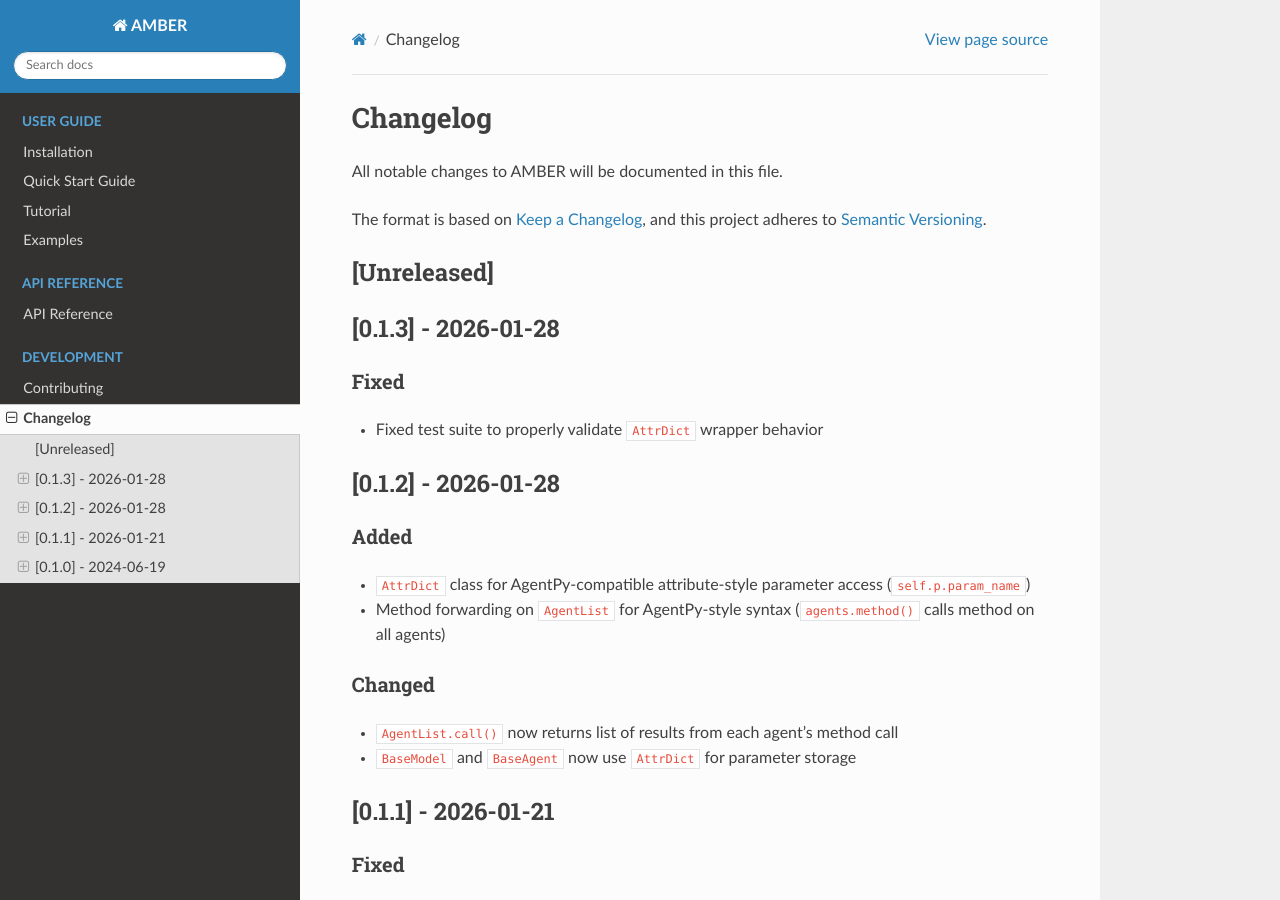
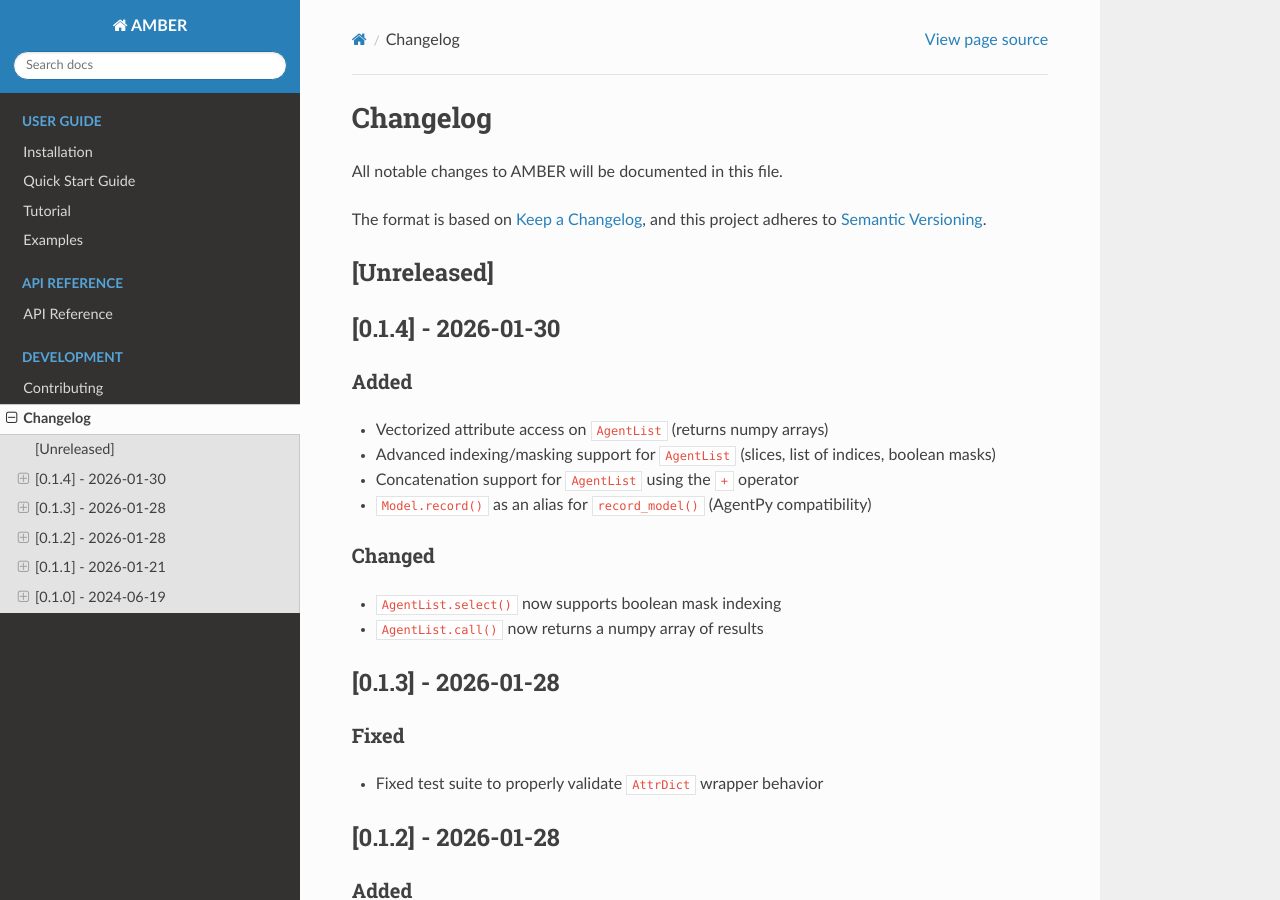
Before and after one commit to a11to1n3/AMBER, a Sphinx documentation site: the page built from docs/changelog.rst, in a window 1280 px wide and 900 px high. Built offline with Sphinx 7.4.7 and the Read the Docs theme 3.1.0, drawn with Linux system fonts in a browser that asks for light colours.

Commit message:
chore: Bump version to 0.1.4

```diff
--- a/docs/changelog.rst
+++ b/docs/changelog.rst
@@ -8,6 +8,21 @@ and this project adheres to `Semantic Versioning <https://semver.org/spec/v2.0.0
 
 [Unreleased]
 ------------
+
+[0.1.4] - 2026-01-30
+---------------------
+
+Added
+~~~~~
+- Vectorized attribute access on ``AgentList`` (returns numpy arrays)
+- Advanced indexing/masking support for ``AgentList`` (slices, list of indices, boolean masks)
+- Concatenation support for ``AgentList`` using the ``+`` operator
+- ``Model.record()`` as an alias for ``record_model()`` (AgentPy compatibility)
+
+Changed
+~~~~~~~
+- ``AgentList.select()`` now supports boolean mask indexing
+- ``AgentList.call()`` now returns a numpy array of results
 
 [0.1.3] - 2026-01-28
 ---------------------
--- a/setup.py
+++ b/setup.py
@@ -2,7 +2,7 @@ from setuptools import setup, find_packages
 
 setup(
     name="ambr",
-    version="0.1.3",
+    version="0.1.4",
     packages=find_packages(where="src"),
     package_dir={"": "src"},
     install_requires=[
--- a/src/ambr/__init__.py
+++ b/src/ambr/__init__.py
@@ -56,7 +56,7 @@ from .performance import (
     HAS_NUMBA,
 )
 
-__version__ = '0.1.3'
+__version__ = '0.1.4'
 __author__ = 'a11to1n3'
 __email__ = 'citation.needed@example.com'
 __url__ = 'https://github.com/a11to1n3/AMBER'
```
